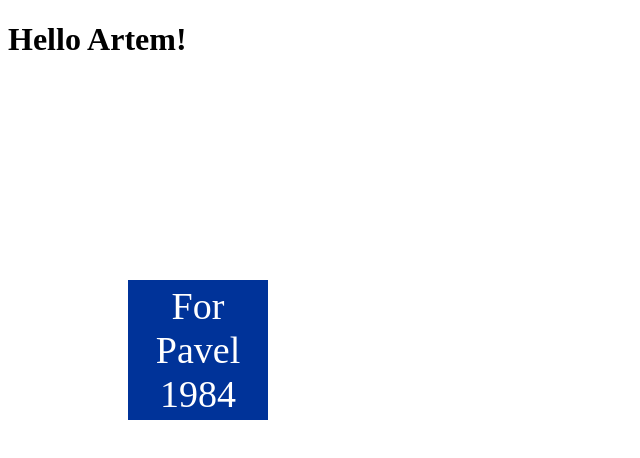
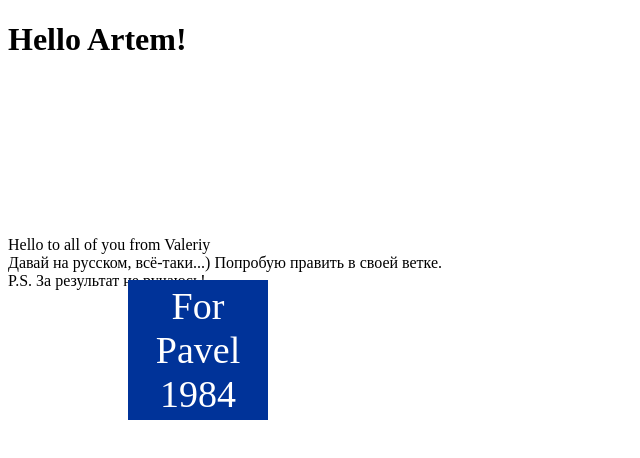
Before and after one commit to SomeArtem/lolkekcheburek, a plain HTML site: page index.html in a window 1280 px wide. Shown: the whole page, without its empty margins (0-640 px from the left). Drawn offline with Linux system fonts and the light colour scheme.

```diff
--- a/index.html
+++ b/index.html
@@ -13,5 +13,8 @@
 <body>
     <h1>Hello Artem!</h1>
     <div>For Pavel 1984</div>
+    <p>Hello to all of you from Valeriy<br>
+    Давай на русском, всё-таки...) Попробую править в своей ветке.<br>
+    P.S. За результат не ручаюсь!</p>
 </body>
 </html>
```
